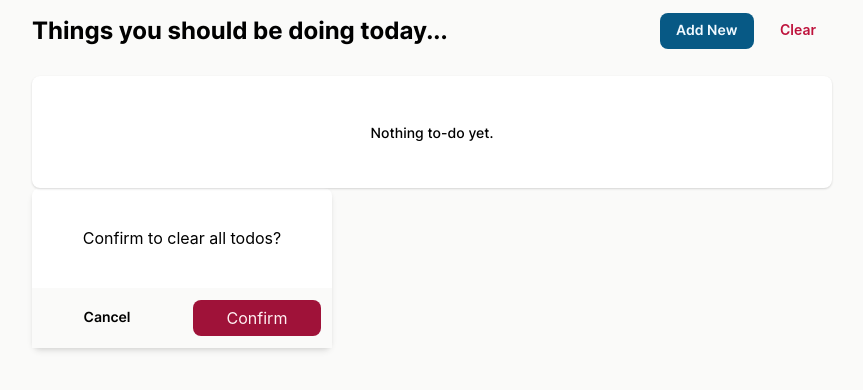
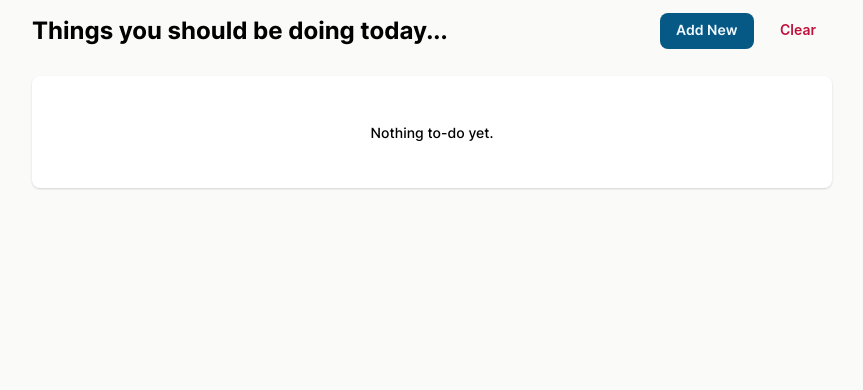
Before and after one commit to NaufalFikriHakim/react-todo, a React (Create React App) app: page / in a window 1280 px wide. Shown: the top 390 px of the page, without its empty margins (208-1071 px from the left). Built offline with nearby package versions, Linux system fonts and the light colour scheme.

Commit message:
finishing modal mechanism

```diff
--- a/src/App.css
+++ b/src/App.css
@@ -197,6 +197,11 @@
   box-shadow:
     0px 2px 4px -1px rgba(0, 0, 0, 0.06),
     0px 4px 6px -1px rgba(0, 0, 0, 0.1);
+  z-index: 1;
+  position: absolute;
+  top: 50%;
+  left: 50%;
+  transform: translate(-50%, -50%);
 }
 
 .modalbuttongroup{
--- a/src/App.js
+++ b/src/App.js
@@ -14,6 +14,7 @@
   const [inputValue, setInputValue] = useState("");
   const [data, setData] = useState([]);
   const [valid, setValid] = useState(true);
+  const [modal, setModal] = useState(false);
 
   const addData = () => {
     if (inputValue.length <= 100) {
@@ -25,9 +26,9 @@
     }
   };
 
-  const clearData = () => {
-    setData([]);
-  };
+  const handleClearData = () => {
+    setModal(true);
+  }
 
   const handleInputChange = (e) => {
     setInputValue(e.target.value);
@@ -60,6 +61,15 @@
     setNewClicked(true);
   };
 
+  const handleModalCancel = () => {
+    setModal(false);
+  }
+
+  const handleModalConfirm = () => {
+    setModal(false);
+    setData([]);
+  }
+
   return (
     <div className="App">
       <header>
@@ -74,7 +84,7 @@
           )}
           <ClearButton
             clicked={() => {
-              clearData();
+              handleClearData();
             }}
           />
         </div>
@@ -120,24 +130,26 @@
           ))
         )}
       </div>
-      <div className="modal">
+      {modal && (<div className="modal">
         <div className="modalcontent">
         <div className="modalbody">
           <p>Confirm to clear all todos?</p>
         </div>
 
         <div className="modalbuttongroup">
-        <div className="modalcancel hoverable">
+        <div className="modalcancel hoverable" onClick={handleModalCancel}>
           <p>Cancel</p>
         </div>
-        <div className="modalconfirm hoverable">
+        <div className="modalconfirm hoverable" onClick={handleModalConfirm}>
           <p>Confirm</p>
         </div>
 
         </div>
         </div>
-      </div>
+      </div>)}
     </div>
+
+
   );
 }
 
```
